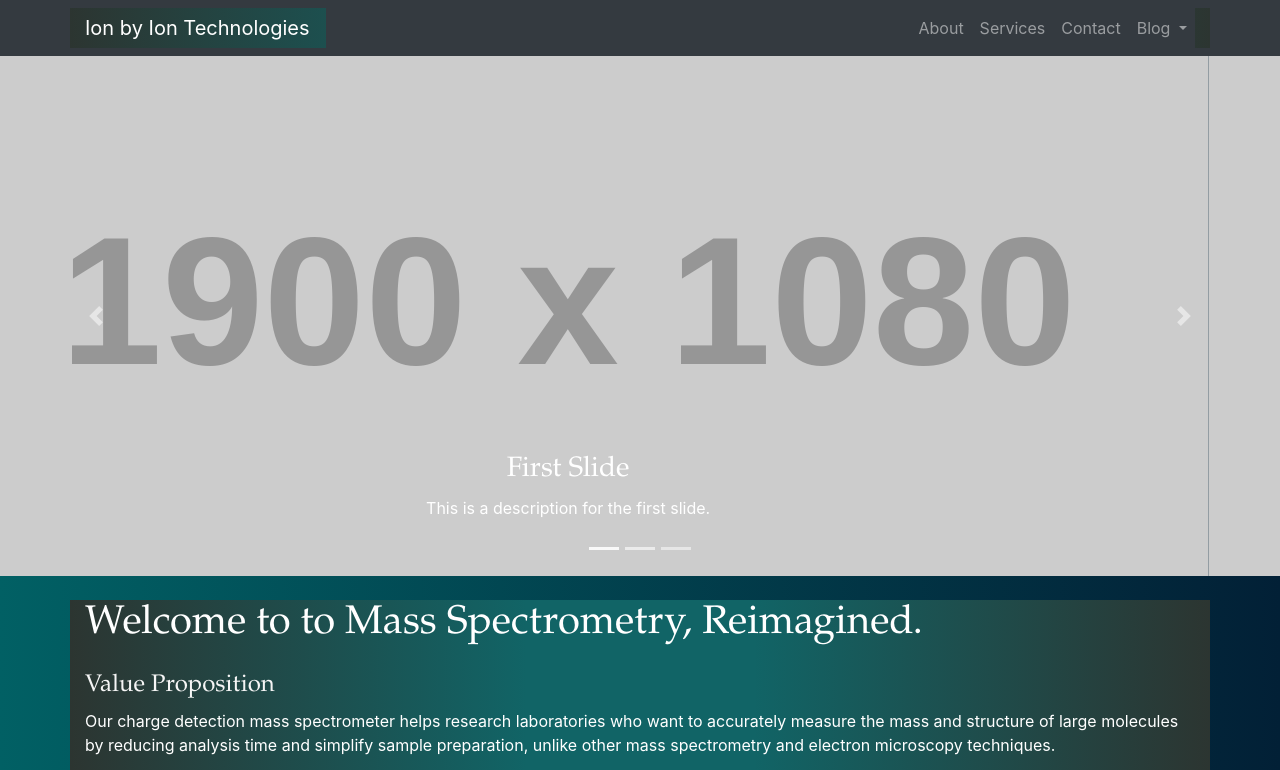
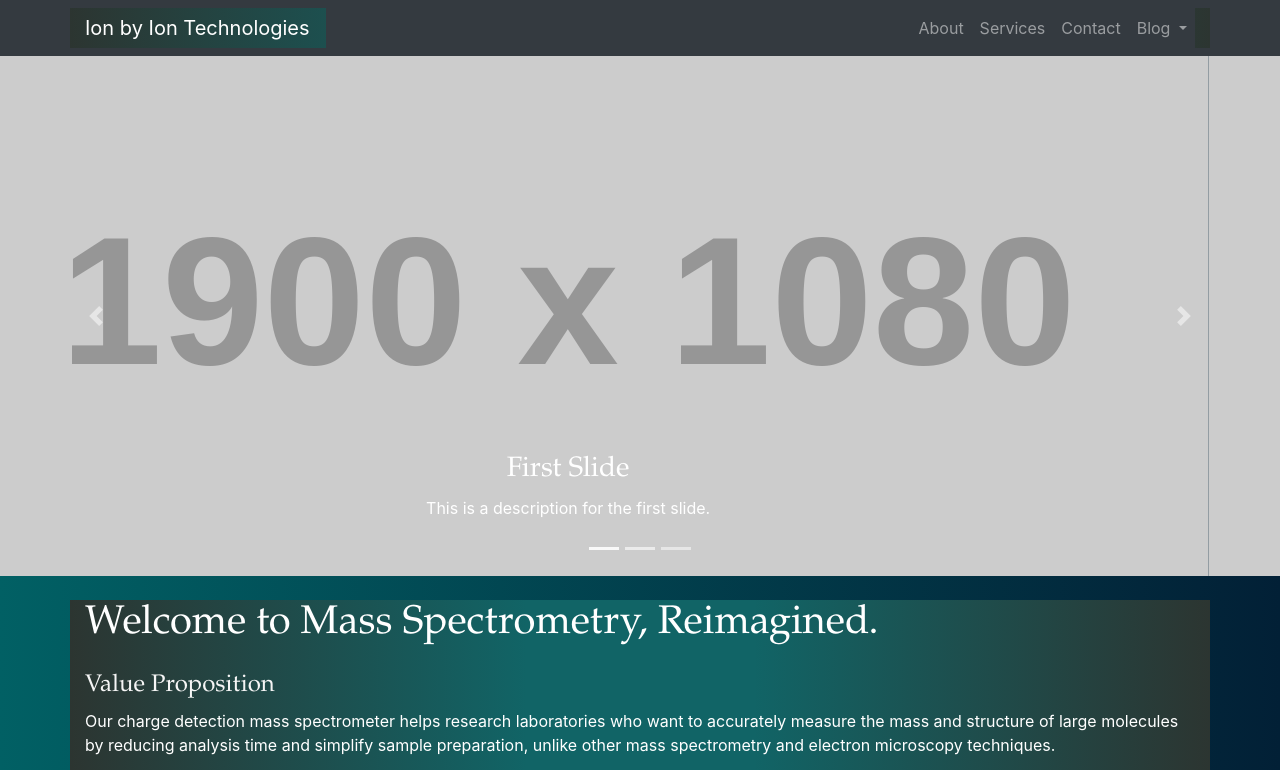
Before and after one commit to albertsuberkeley/albertsuberkeley.github.io, a website: page index.html in a window 1280 px wide. Shown: the top 770 px of the page. Drawn offline with Linux system fonts and the light colour scheme; placeholder pictures from the web are drawn by us.

Commit message:
Update index.html

```diff
--- a/index.html
+++ b/index.html
@@ -121,7 +121,7 @@
   <!-- Page Content -->
   <div class="container" style="color:"Blue">
 
-    <h1 class="my-4">Welcome to to Mass Spectrometry, Reimagined.</h1>
+    <h1 class="my-4">Welcome to Mass Spectrometry, Reimagined.</h1>
     <h4>Value Proposition</h4>
       <p>
         Our charge detection mass spectrometer helps research laboratories who
```
